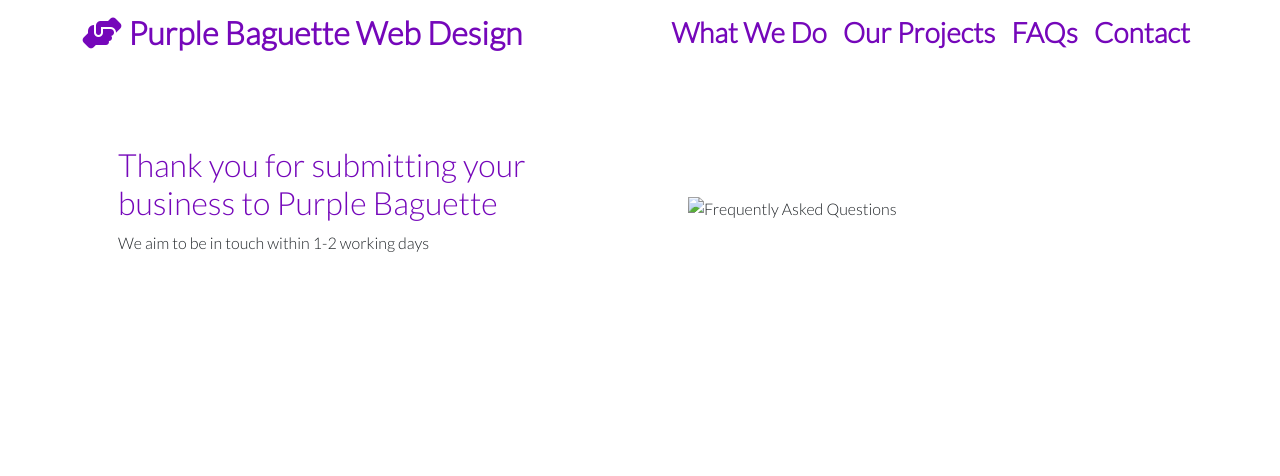
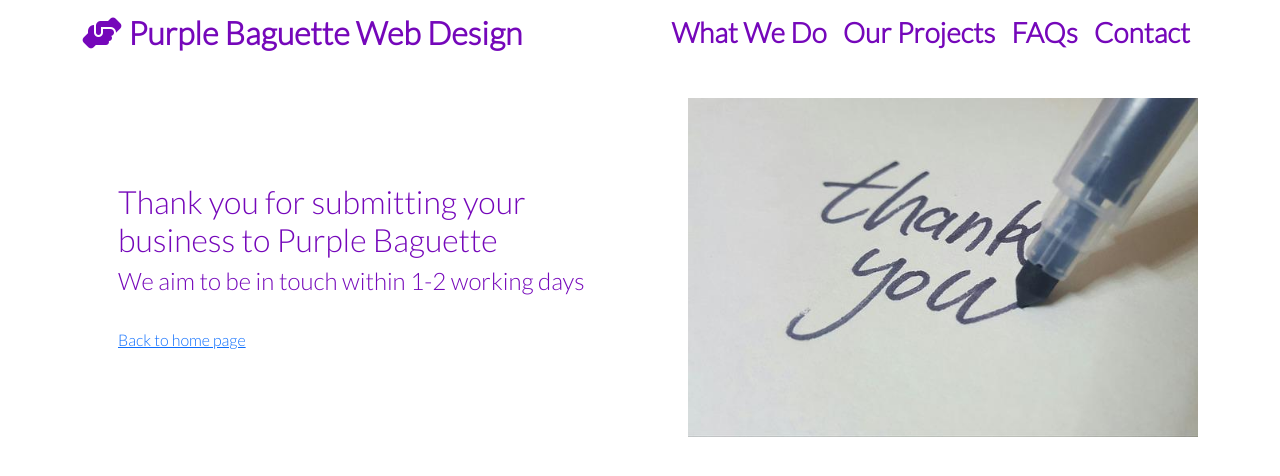
Before and after one commit to bdfc1988/purple-baguette, a website: page success.html in a window 1280 px wide. Drawn offline with nearby package versions, Linux system fonts and the light colour scheme.

Commit message:
change success page image and add link to home page

```diff
--- a/success.html
+++ b/success.html
@@ -44,10 +44,12 @@
                 <div class="row align-items-center justify-content-between">
                     <div class="col-md p-5">
                         <h2>Thank you for submitting your business to Purple Baguette</h2>
-                        <p>We aim to be in touch within 1-2 working days</p>
+                        <h4>We aim to be in touch within 1-2 working days</h4>
+                        <br>
+                        <a href="/index.html">Back to home page</a>
                     </div>
                     <div class="col-md ">
-                        <img src="images/baguette" alt="Frequently Asked Questions" class="img-fluid" sizes="(max-height:200px);(width:auto);">
+                        <img src="images/thanks.jpg" alt="Thank You" class="img-fluid" sizes="(max-height:200px);(width:auto);">
                     </div>
                 </div>
             </div>
```
Also changed, not shown: images/thanks.jpg (added).
